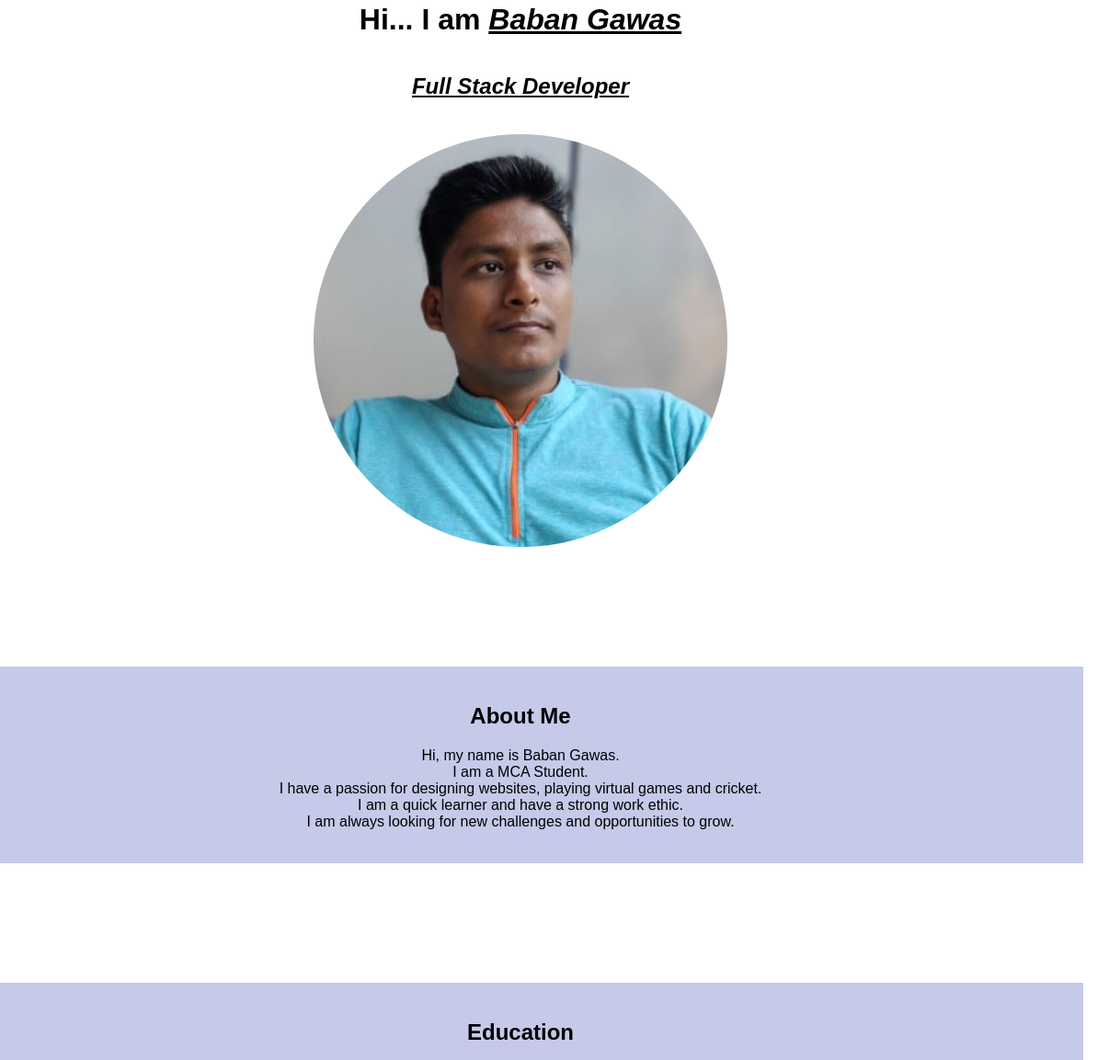
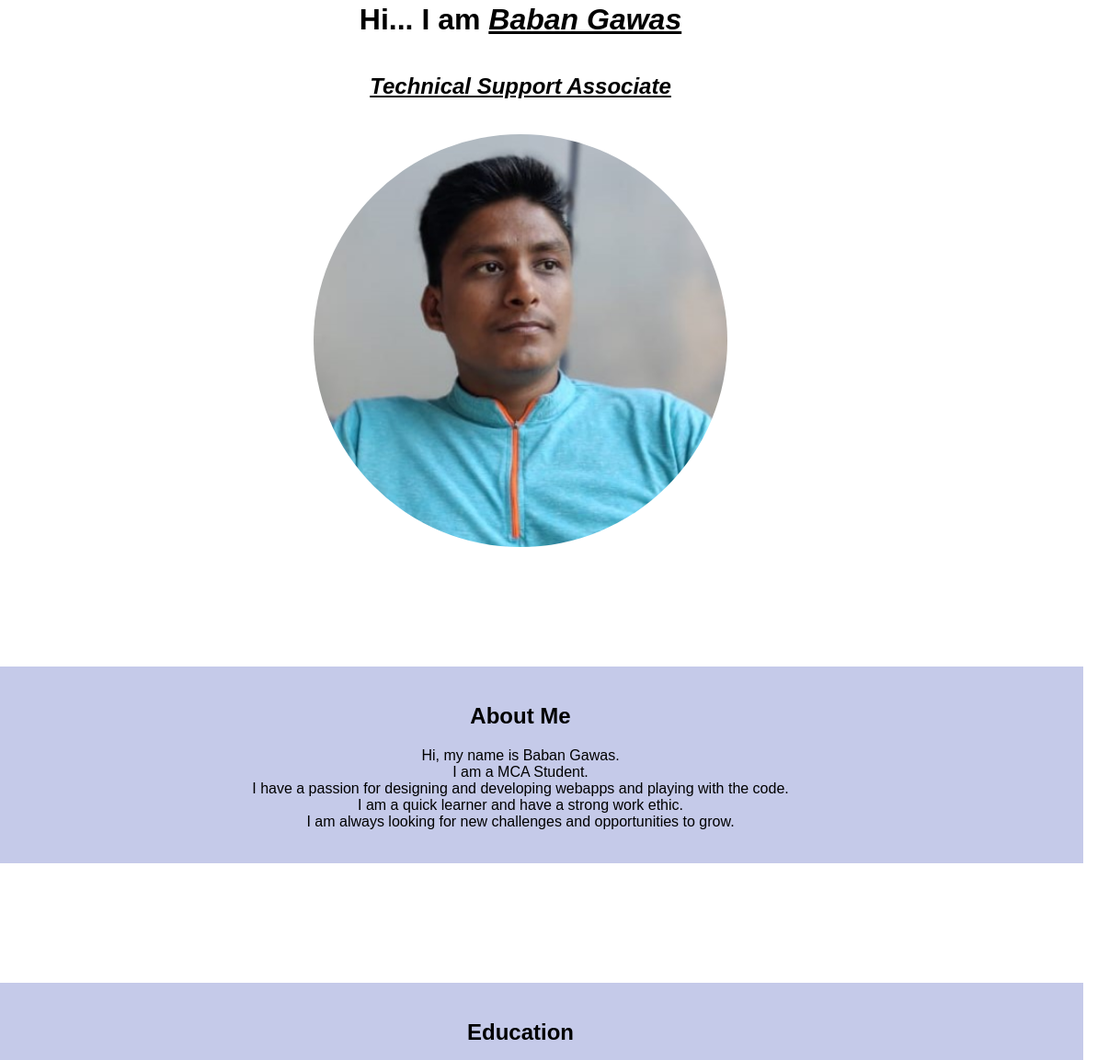
Before and after one commit to 2208-baban/Profile, a plain HTML site: page index.html in a window 1280 px wide. Shown: the part 95-1248 px from the top of the page at 92% size, 74-1280 px from the left. Drawn offline with Linux system fonts and the light colour scheme.

Commit message:
Update index.html

```diff
--- a/index.html
+++ b/index.html
@@ -17,7 +17,7 @@
 		<a href="#projects">Projects</a>
 		<a href="#skills">Skills</a>
 		<a href="#contact">Contact Me</a>
-		<a href="myCV.pdf">Download my CV</a>
+		<a href="BabanResume (2).pdf">Download my CV</a>
 	  </nav>
 	  <div class="icon-bar">
 		<a href="https://github.com/2208-baban"><i class="fab fa-github"></i></a>
@@ -26,7 +26,7 @@
 		<a href="https://facebook.com"><i class="fab fa-facebook"></i></a>
 		<a href="https://instagram.com"><i class="fab fa-instagram"></i></a>
 	  </div>
-	  <h1>Hi... I am <i><u>Baban Gawas</u></i><br><h2><i><u>Full Stack Developer</u></i></h2></h1>
+	  <h1>Hi... I am <i><u>Baban Gawas</u></i><br><h2><i><u>Technical Support Associate</u></i></h2></h1>
 	  <br>
 
 
@@ -41,7 +41,7 @@
       <div class="card" id="about">
         <h2>About Me</h2>
         <p>
-          Hi, my name is Baban Gawas.<br> I am a MCA Student. <br>I have a passion for designing websites, playing virtual games and cricket.
+          Hi, my name is Baban Gawas.<br> I am a MCA Student. <br>I have a passion for designing and developing webapps and playing with the code.
           <br>I am a quick learner and have a strong work ethic.<br> I am always looking for new challenges and opportunities to grow.
         <br>
 		</p>
@@ -66,7 +66,8 @@
       <div class="card" id="projects">
         <h2>Projects</h2>
         <p>
-		  <br>I had contributed in designing and hosting an Online Gold Investment website at my under graduate level project.
+	  <br>I had contributed in designing and hosting an Online Gold Investment website at my under graduate level project.
+	  <br>I had contributed in designing and hosting a Pharmacy Management System.
           <br>I was able to develop my web development skills through my projects .
           <br>I am always looking for new opportunities to challenge myself and further my career.
         </p>
```
